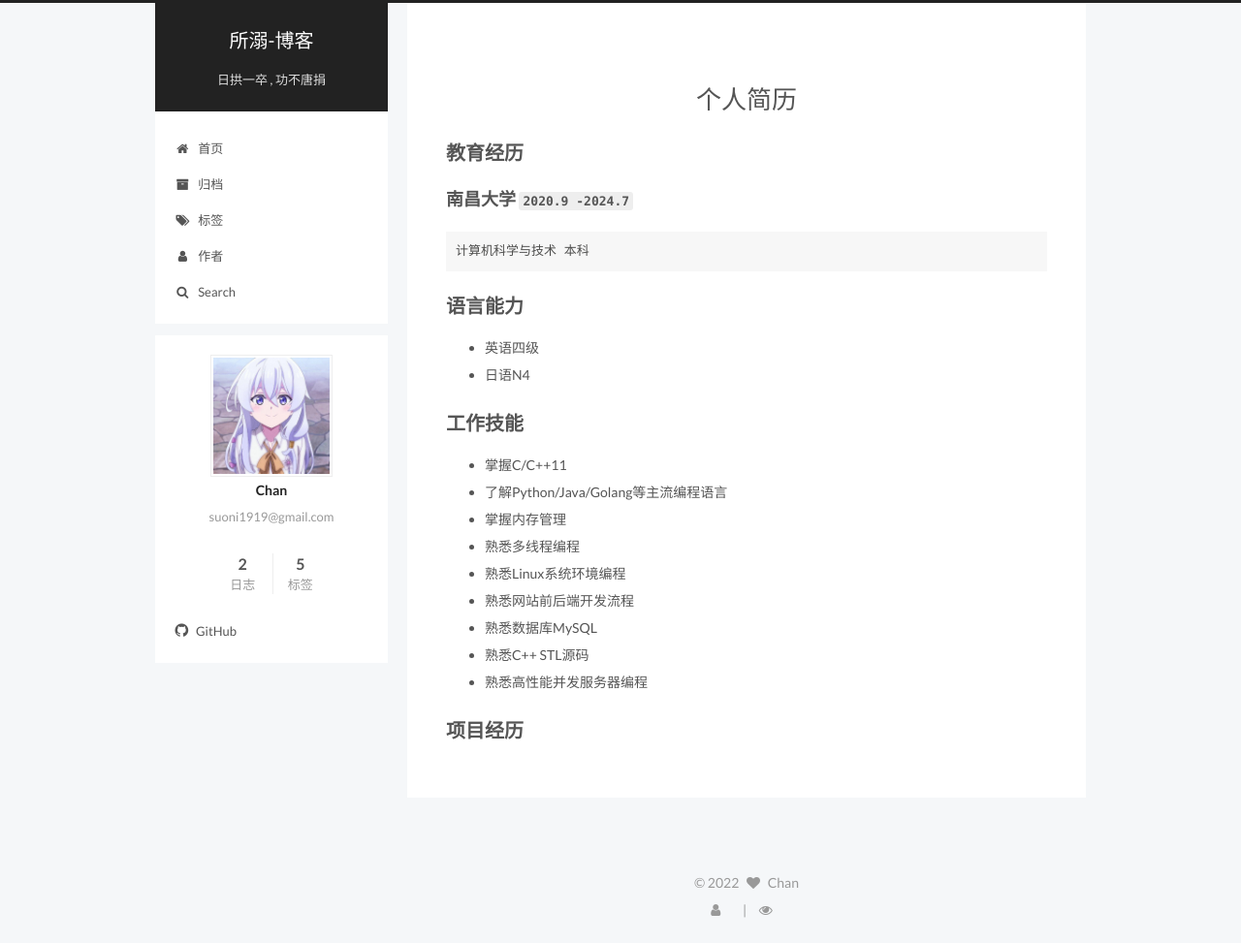
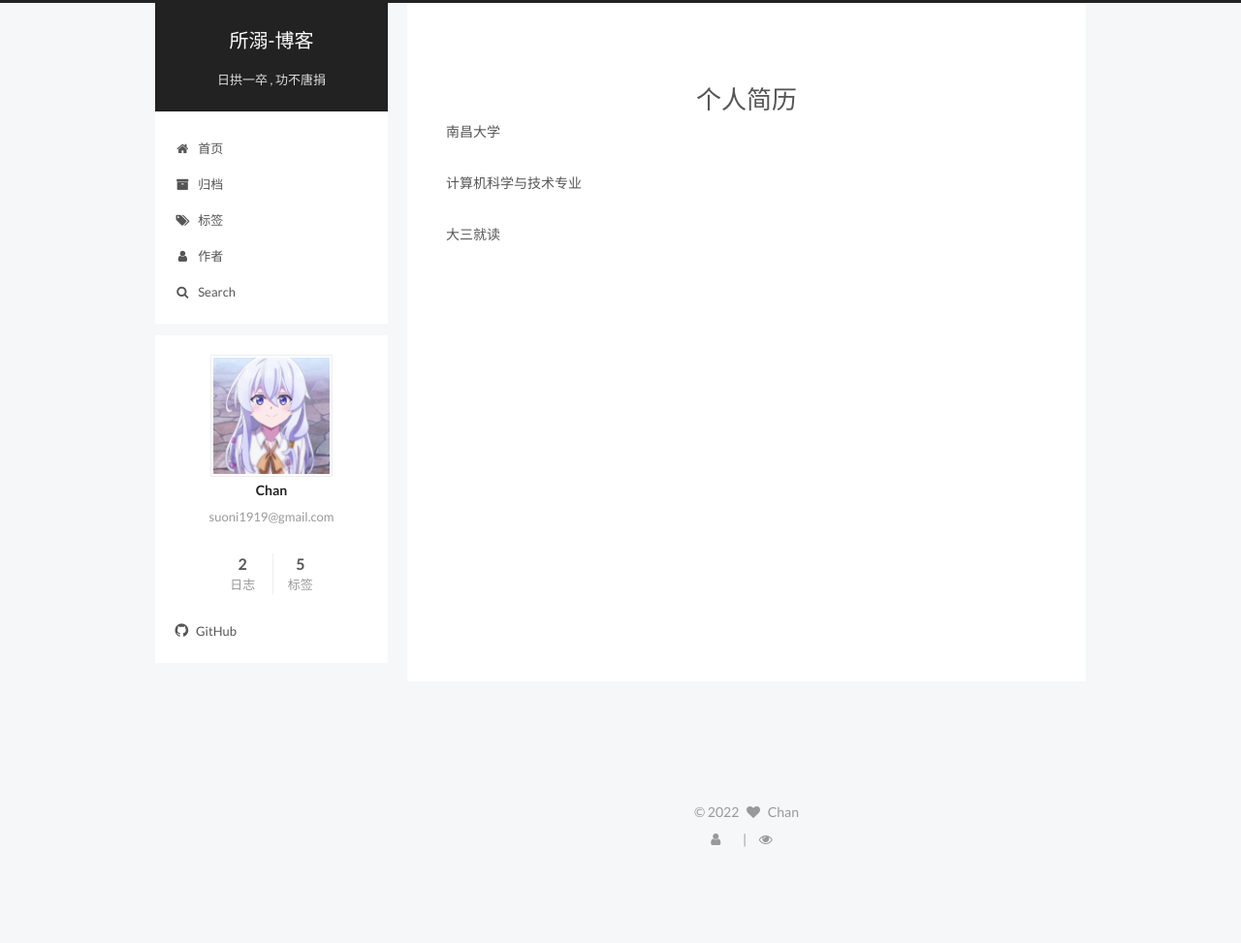
Before and after one commit to chan1919/chan1919, a Jekyll site: the page built from about/index.md, in a window 1280 px wide. Shown: the whole page at 97% size. Built offline with Jekyll 4.4.1, drawn with Linux system fonts in a browser that asks for light colours; comment, search, counter and statistics services are not loaded; after the commit the page ends 900 px from its top, so only the background shows below that.

Commit message:
add private

````diff
--- a/about/index.md
+++ b/about/index.md
@@ -3,29 +3,8 @@ title: 个人简历
 layout: page
 type: about
 ---
+南昌大学
 
-## 教育经历
+计算机科学与技术专业
 
-### **南昌大学** `2020.9 -2024.7`
-
-```
-计算机科学与技术 本科
-```
-
-## 语言能力
-- 英语四级
-- 日语N4
-
-
-## 工作技能
-- 掌握C/C++11
-- 了解Python/Java/Golang等主流编程语言
-- 掌握内存管理
-- 熟悉多线程编程
-- 熟悉Linux系统环境编程
-- 熟悉网站前后端开发流程
-- 熟悉数据库MySQL
-- 熟悉C++ STL源码
-- 熟悉高性能并发服务器编程
-
-## 项目经历
+大三就读
````
